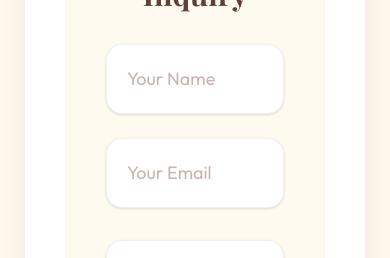
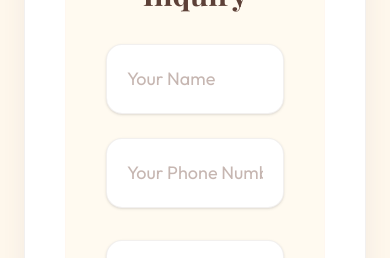
Before and after one commit to nivadesai6482-sketch/Popilicious, a React (Vite) app: page / in a window 390 px wide. Shown: the part 11040-11298 px from the top of the page. Built offline with nearby package versions, Linux system fonts and the light colour scheme; a web font is replaced by a local one.

Commit message:
Replace email input with phone number input in Quick Inquiry form

```diff
--- a/src/App.jsx
+++ b/src/App.jsx
@@ -1545,7 +1545,7 @@ const FAQ = () => {
 };
 
 const Contact = () => {
-  const [formData, setFormData] = useState({ name: '', email: '', message: '' });
+  const [formData, setFormData] = useState({ name: '', phone: '', message: '' });
   const [showConfirmModal, setShowConfirmModal] = useState(false);
 
   const handleInputChange = (e) => {
@@ -1562,14 +1562,14 @@ const Contact = () => {
   };
 
   const handleConfirmSend = () => {
-    const emailStr = formData.email.trim() ? `\n- Email: ${formData.email.trim()}` : '';
+    const phoneStr = formData.phone.trim() ? `\n- Phone: ${formData.phone.trim()}` : '';
     const textMsg = `Hi Sweety Shah! I would like to make a quick inquiry:
-- Name: ${formData.name.trim()}${emailStr}
+- Name: ${formData.name.trim()}${phoneStr}
 - Event details: ${formData.message.trim()}`;
 
     window.open(getWhatsAppLink(textMsg), '_blank');
     setShowConfirmModal(false);
-    setFormData({ name: '', email: '', message: '' });
+    setFormData({ name: '', phone: '', message: '' });
   };
 
   return (
@@ -1694,11 +1694,11 @@ const Contact = () => {
                    <motion.input
                      whileFocus={{ scale: 1.02, borderColor: "#FFD1DC" }}
                      transition={{ type: "spring", stiffness: 400, damping: 15 }}
-                     type="email"
-                     name="email"
-                     value={formData.email}
+                     type="tel"
+                     name="phone"
+                     value={formData.phone}
                      onChange={handleInputChange}
-                     placeholder="Your Email"
+                     placeholder="Your Phone Number"
                      className="w-full p-5 rounded-2xl bg-card-bg border border-border-subtle focus:ring-2 focus:ring-primary outline-none text-lg shadow-sm text-text-main placeholder:text-text-muted/50 transition-shadow"
                    />
                  </div>
@@ -1761,7 +1761,7 @@ const Contact = () => {
 
               <div className="bg-bg-light/60 p-5 rounded-2xl border border-border-subtle text-left mb-8 max-h-[200px] overflow-y-auto font-medium text-sm text-text-main space-y-2 whitespace-pre-wrap">
                 <strong>Name:</strong> {formData.name}
-                {formData.email && <><br /><strong>Email:</strong> {formData.email}</>}
+                {formData.phone && <><br /><strong>Phone:</strong> {formData.phone}</>}
                 <br /><strong>Message:</strong><br />{formData.message}
               </div>
 
```
